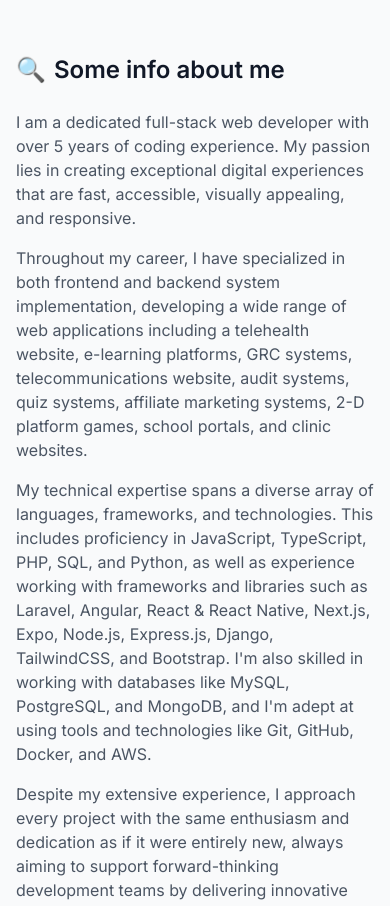
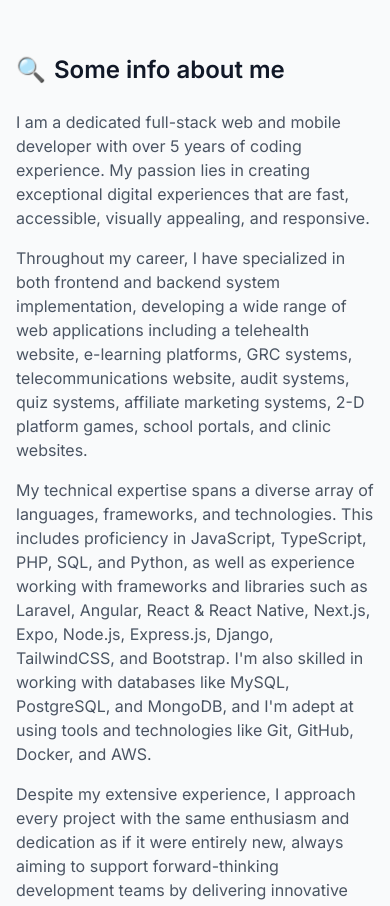
Before and after one commit to aiKhalil08/portfolio, a React (Create React App) app: page / in a window 390 px wide. Shown: the part 1588-2494 px from the top of the page. Built offline with nearby package versions, Linux system fonts and the light colour scheme.

Commit message:
changed "web" to "web and mobile"

```diff
--- a/src/components/sections/About.tsx
+++ b/src/components/sections/About.tsx
@@ -39,7 +39,7 @@
                     </h3>
                     <div className="space-y-4 text-grey-light-600 dark:text-grey-dark-600 text-body-2-all">
                         <p>
-                            I am a dedicated full-stack web developer with over 5 years of coding experience. My passion lies in creating exceptional digital experiences that are fast, accessible, visually appealing, and responsive.
+                            I am a dedicated full-stack web and mobile developer with over 5 years of coding experience. My passion lies in creating exceptional digital experiences that are fast, accessible, visually appealing, and responsive.
                         </p>
                         <p>
                             Throughout my career, I have specialized in both frontend and backend system implementation, developing a wide range of web applications including a telehealth website, e-learning platforms, GRC systems, telecommunications website, audit systems, quiz systems, affiliate marketing systems, 2-D platform games, school portals, and clinic websites.
@@ -48,7 +48,7 @@
                             My technical expertise spans a diverse array of languages, frameworks, and technologies. This includes proficiency in JavaScript, TypeScript, PHP, SQL, and Python, as well as experience working with frameworks and libraries such as Laravel, Angular, React & React Native, Next.js, Expo, Node.js, Express.js, Django, TailwindCSS, and Bootstrap. I'm also skilled in working with databases like MySQL, PostgreSQL, and MongoDB, and I'm adept at using tools and technologies like Git, GitHub, Docker, and AWS.
                         </p>
                         <p>
-                            Despite my extensive experience, I approach every project with the same enthusiasm and dedication as if it were entirely new, always aiming to support forward-thinking development teams by delivering innovative web solutions tailored to their clients' needs. Whether working on the frontend or backend, my focus is on leveraging my full-stack expertise to create standout digital experiences, and I take pride in pushing the boundaries of what's possible in web development.
+                            Despite my extensive experience, I approach every project with the same enthusiasm and dedication as if it were entirely new, always aiming to support forward-thinking development teams by delivering innovative web solutions tailored to their clients' needs. Whether working on the frontend or backend, my focus is on leveraging my full-stack expertise to create standout digital experiences, and I take pride in pushing the boundaries of what's possible in software development.
                         </p>
                         <h4 className="text-subtitle-all font-medium text-grey-light-900 dark:text-grey-dark-900">Some more personal stuff:</h4>
                         <ul className="list-disc list-inside">
```
